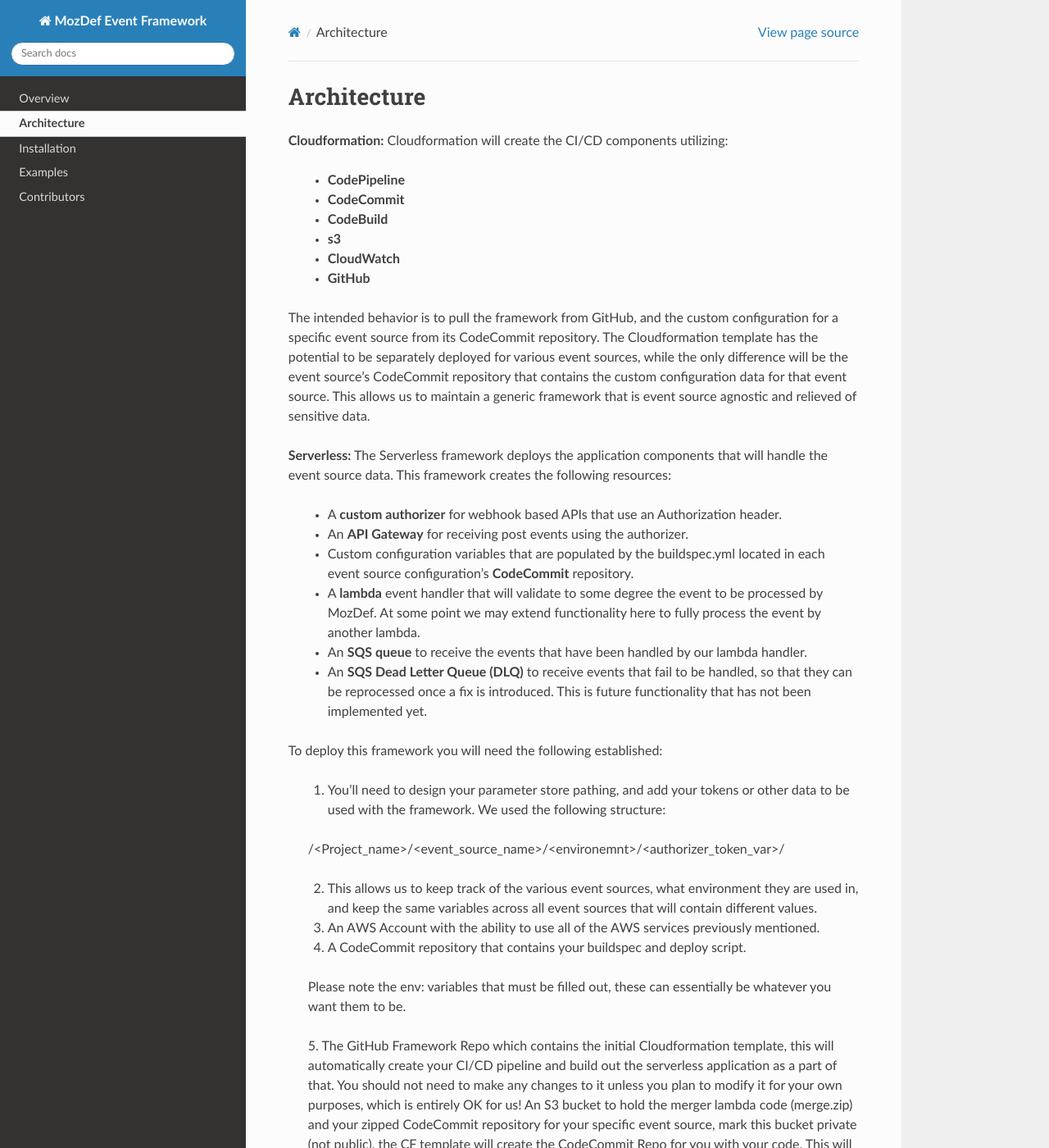
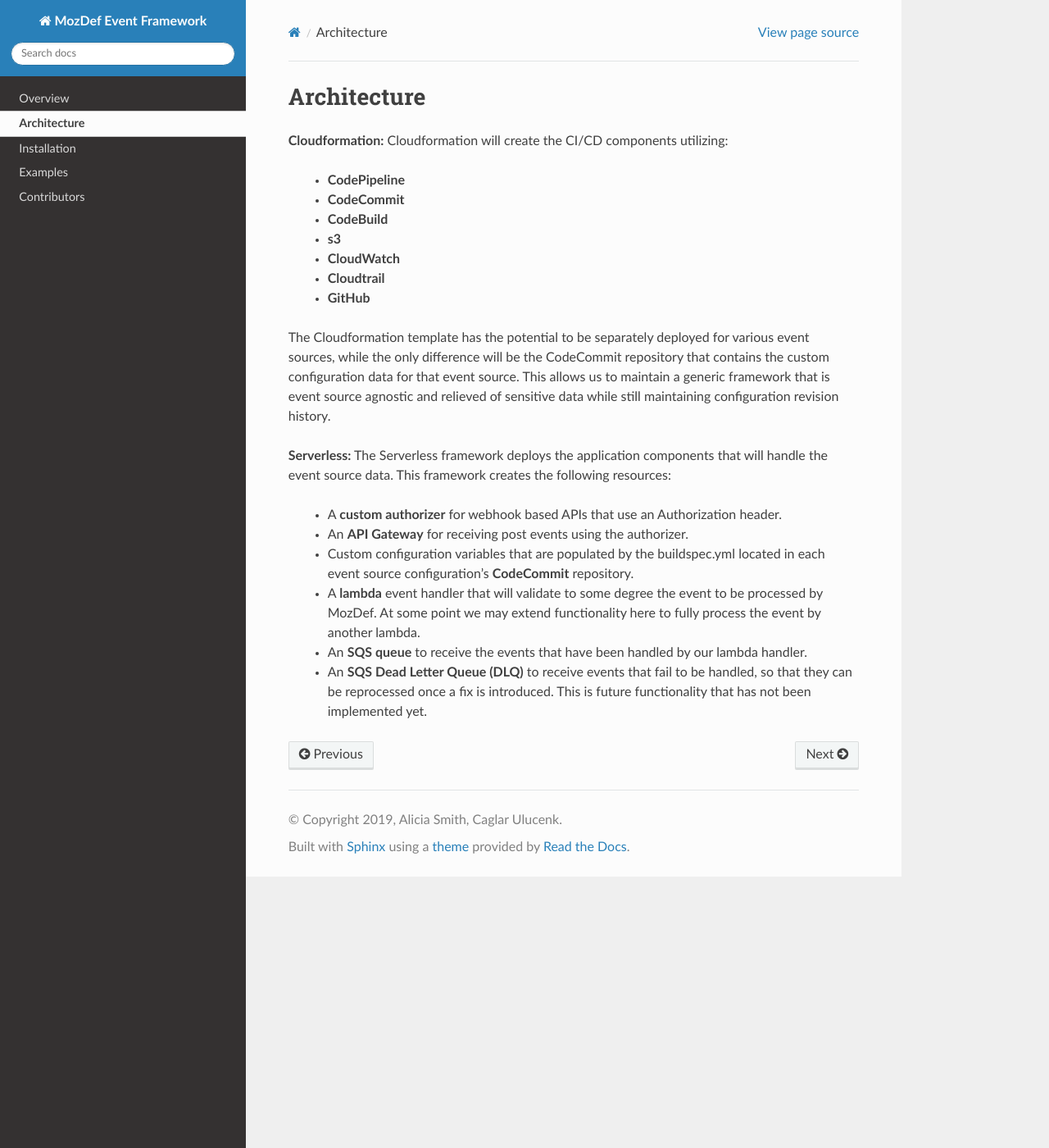
Before and after one commit to mozilla/mozdef-event-framework, a Sphinx documentation site: the page built from docs/source/architecture.rst, in a window 1280 px wide and 1400 px high. Shown: the whole window at 82% size. Built offline with Sphinx 7.4.7 and the Read the Docs theme 2.0.0, drawn with Linux system fonts in a browser that asks for light colours; pages that are not in the unit, such as notebooks, are missing from menus; some of the changed text lies outside the part shown.

Commit message:
rearranging things

```diff
--- a/docs/source/architecture.rst
+++ b/docs/source/architecture.rst
@@ -8,12 +8,11 @@
     * **CodeBuild**
     * **s3**
     * **CloudWatch**
+    * **Cloudtrail**
     * **GitHub**
 
-
-The intended behavior is to pull the framework from GitHub, and the custom configuration for a specific event source from its CodeCommit repository.
-The Cloudformation template has the potential to be separately deployed for various event sources, while the only difference will be the event source's CodeCommit repository that contains the custom configuration data for that event source.
-This allows us to maintain a generic framework that is event source agnostic and relieved of sensitive data.
+The Cloudformation template has the potential to be separately deployed for various event sources, while the only difference will be the CodeCommit repository that contains the custom configuration data for that event source.
+This allows us to maintain a generic framework that is event source agnostic and relieved of sensitive data while still maintaining configuration revision history.
 
 **Serverless:** The Serverless framework deploys the application components that will handle the event source data. This framework creates the following resources:
 
@@ -23,20 +22,3 @@
     * A **lambda** event handler that will validate to some degree the event to be processed by MozDef. At some point we may extend functionality here to fully process the event by another lambda.
     * An **SQS queue** to receive the events that have been handled by our lambda handler.
     * An **SQS Dead Letter Queue (DLQ)** to receive events that fail to be handled, so that they can be reprocessed once a fix is introduced. This is future functionality that has not been implemented yet.
-
-To deploy this framework you will need the following established:
-
-    1. You'll need to design your parameter store pathing, and add your tokens or other data to be used with the framework. We used the following structure:
-
-    /<Project_name>/<event_source_name>/<environemnt>/<authorizer_token_var>/
-
-    2. This allows us to keep track of the various event sources, what environment they are used in, and keep the same variables across all event sources that will contain different values.
-
-    3. An AWS Account with the ability to use all of the AWS services previously mentioned.
-
-    4. A CodeCommit repository that contains your buildspec and deploy script.
-
-    Please note the env: variables that must be filled out, these can essentially be whatever you want them to be.
-
-    5. The GitHub Framework Repo which contains the initial Cloudformation template, this will automatically create your CI/CD pipeline and build out the serverless application as a part of that. You should not need to make any changes to it unless you plan to modify it for your own purposes, which is entirely OK for us!
-    An S3 bucket to hold the merger lambda code (merge.zip) and your zipped CodeCommit repository for your specific event source, mark this bucket private (not public), the CF template will create the CodeCommit Repo for you with your code. This will only need to be done once per event source, once the repo is created, you may commit to it via git or directly through aws-cli or the console.
```
Also changed, not shown: docs/source/usage/installation.rst (+19 -0 lines).
